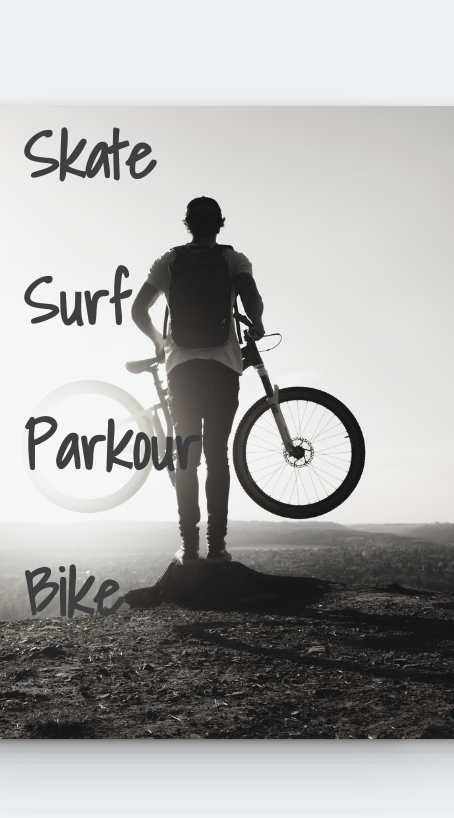
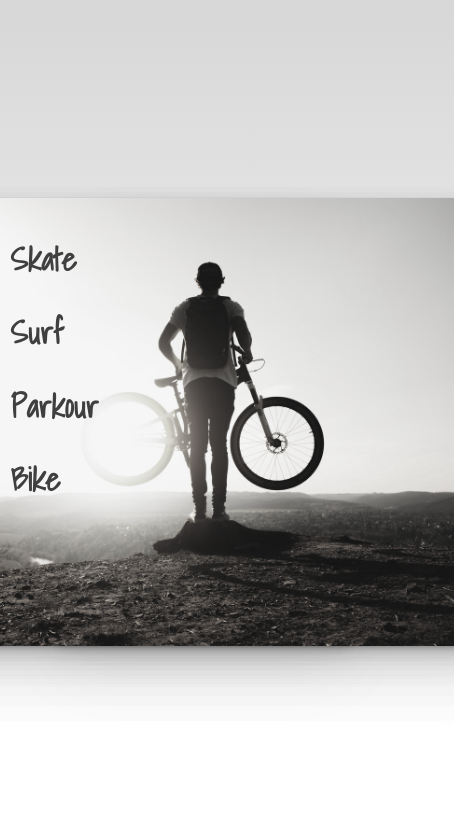
Before and after one commit to nicolasGolob/extrem-sports-3D, a React (Create React App) app: page / in a window 390 px wide. Shown: the top 818 px of the page, 454 px wide, since content can reach past the window. Built offline with nearby package versions, Linux system fonts and the light colour scheme.

Commit message:
adding mediaqueries

```diff
--- a/src/App.css
+++ b/src/App.css
@@ -1,3 +1,7 @@
+@import url('https://fonts.googleapis.com/css2?family=Shadows+Into+Light&display=swap');
+
 *{
-  background: #eef0f3;
+  font-family: 'Shadows Into Light', cursive;
+  text-decoration: none;
+  list-style-type: none;
 }
--- a/src/App.js
+++ b/src/App.js
@@ -4,7 +4,7 @@ import Home from './page/Home';
 function App() {
   return (
     <>
-     <Home/>
+      <Home/>
     </>
   );
 }
--- a/src/page/Home.css
+++ b/src/page/Home.css
@@ -1,66 +1,103 @@
-@import url('https://fonts.googleapis.com/css2?family=Shadows+Into+Light&display=swap');
-
 .home-container{
     position: relative;
     height: 80vh;
     width: 100%;
+    padding: 5rem 5rem;
+    z-index: 97;
+    background-image: linear-gradient(to bottom, #d7d7d7, #e1e1e1, #ebebeb, #f5f5f5, #ffffff);
+}
+.title-container{
+    display: block;
+    background-color: transparent;
+    position: absolute;
+    top: 50%;
+    left: 12%;
+    transform: translate(-50%, -50%);
     z-index: 99;
 }
-
-.title-container{
-    position: absolute;
-    padding:0;
-    display: block;
-    background-color: transparent;
-    top:9%;
-    left: 6%;
-    right: 0%;
-    bottom: 0%;
-}
-
 .title-item{
     background-color: transparent;
 }
-
 h1{
     display:block;
-    font-family: 'Shadows Into Light', cursive;
     font-size: 4rem;
     color: rgb(63, 63, 63);
     transition: color 0.1s ease-in-out;
     background-color: transparent;
+    z-index: 99;
 }
-
 h1:hover{
     color:#5c5c5c;
 }
-
 .title-container:hover{
     cursor: pointer;
 }
-
 .image-container{
+    position: fixed;
+    top: 0;
+    height: 100vh;
+    width: 100%;
     display: flex;
     justify-content: center;
     align-items: center;
-    position: fixed;
-    margin-left: 0;
-    width: 100%;
-    height: 100vh;
+    margin-left: -6vw;
     z-index: -1;
-    top:0;
+}
+img {
+    position: absolute;
+    height: 65vh;
+    width: auto;
+    transition: transform 0.1s ease-in-out;
+    filter: grayscale(.9);
+    z-index: 91;
+    box-shadow: 0 1px 2px rgba(0, 0, 0, 0.04), 0 2px 4px rgba(0, 0, 0, 0.04), 0 4px 8px rgba(0, 0, 0, 0.04), 0 8px 16px rgba(0, 0, 0, 0.04), 0 16px 32px rgba(0, 0, 0, 0.04), 0 32px 64px rgba(0, 0, 0, 0.04);
+}
+.image-container img.active {
+    z-index: 95;
 }
 
-img {
-    position: absolute;
-    width: auto;
-    height: 75vh;
-    transition: transform 0.1s ease-in-out;
-    filter: grayscale(.9);
-    z-index: 98;
-    box-shadow: 0 1px 2px rgba(0, 0, 0, 0.04), 0 2px 4px rgba(0, 0, 0, 0.04), 0 4px 8px rgba(0, 0, 0, 0.04), 0 8px 16px rgba(0, 0, 0, 0.04), 0 16px 32px rgba(0, 0, 0, 0.04), 0 32px 64px rgba(0, 0, 0, 0.04);
+/* MediaQueries */
+@media(max-width:768px){
+  .home-container{
+    padding: 2rem 2rem;
+  }
+  h1{
+    font-size: 2.3rem;
+  }
+  img {
+    height: 60vh;
+  }
 }
 
-.image-container img.active {
-    z-index: 99;
+@media(max-width:425px){
+  h1{
+    font-size: 2rem;
+  }
+  img {
+    height: 53vh;
+  }
 }
+
+@media(max-width:375px){
+  .home-container{
+    padding: 2rem 2rem;
+  }
+  h1{
+    font-size: 1.9rem;
+  }
+  img {
+    height: 40vh;
+  }
+}
+
+@media(max-width:320px){
+  .home-container{
+    padding: 2rem 2rem;
+  }
+  h1{
+    font-size: 1.9rem;
+  }
+  img {
+    height: 40vh;
+  }
+}
```
